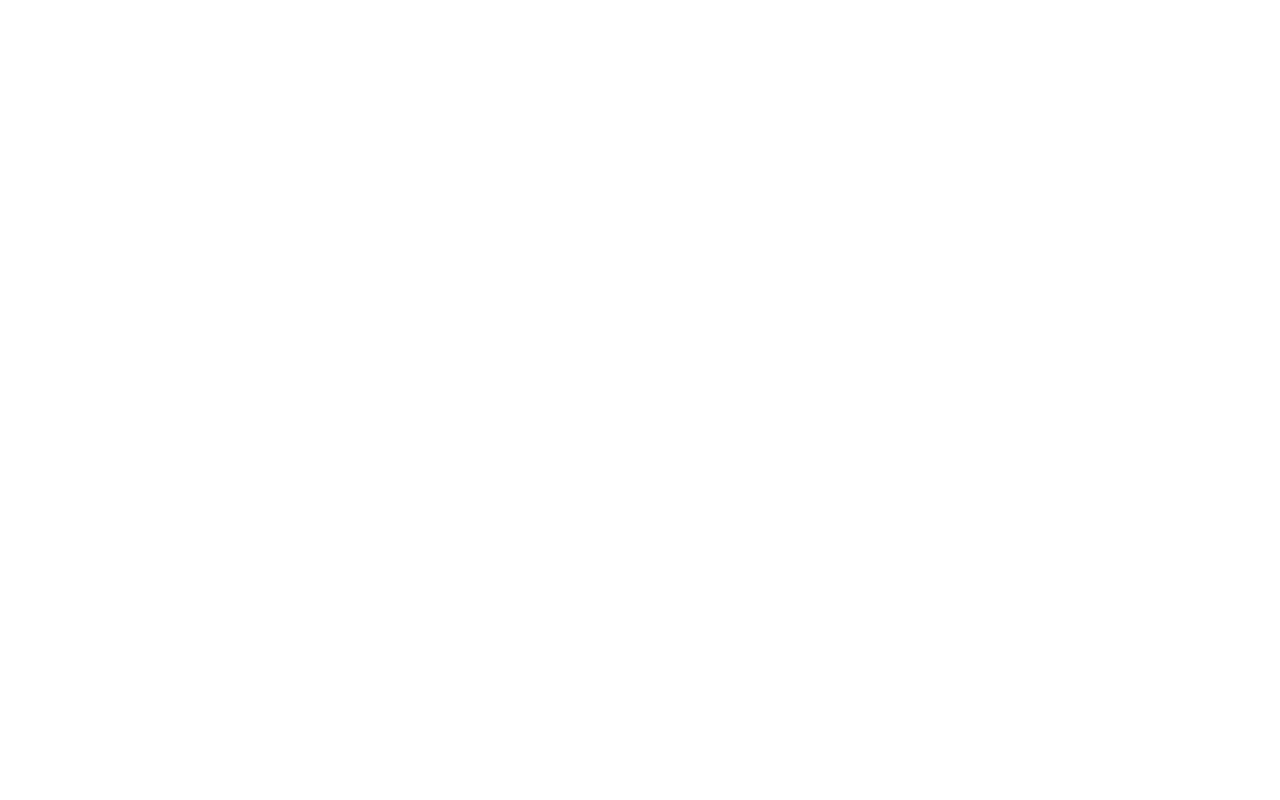
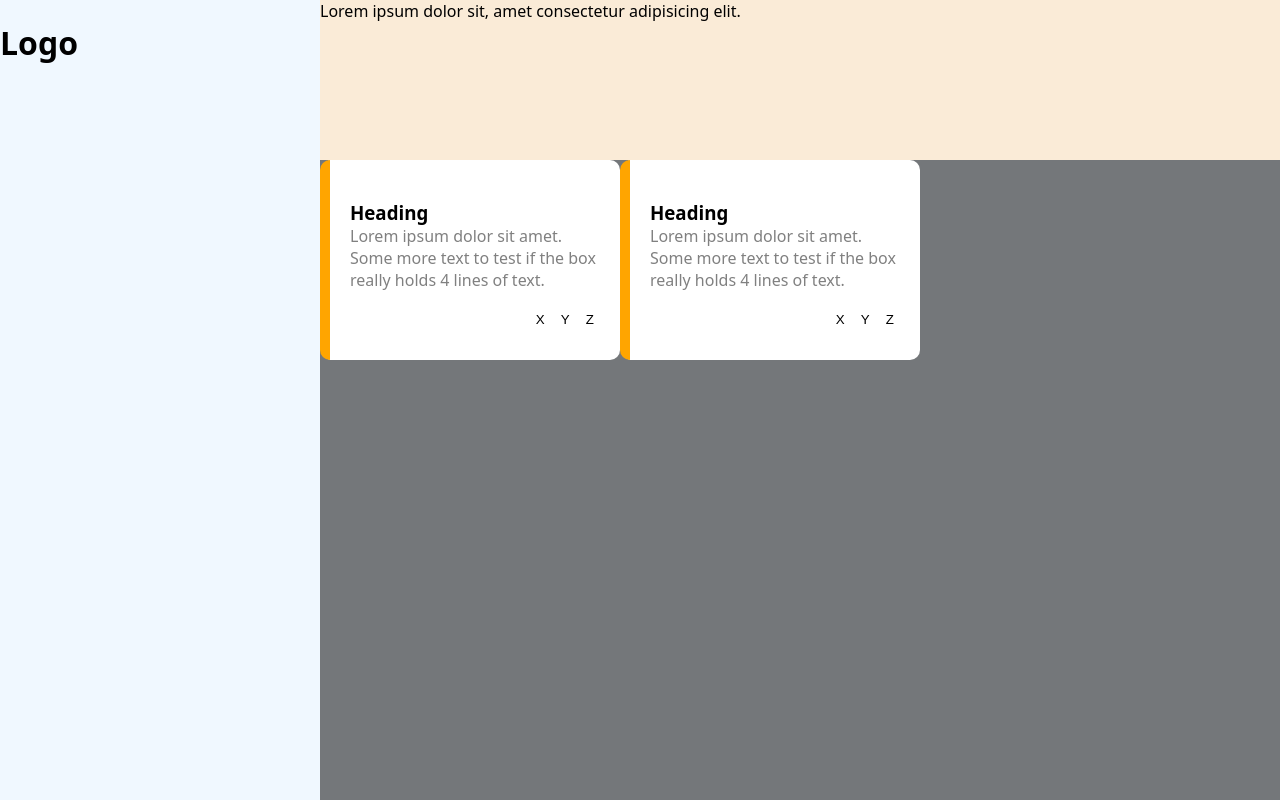
Before and after one commit to jan-c-nowak/admin-dashboard, a plain HTML site: page index.html in a window 1280 px wide. Drawn offline with Linux system fonts and the light colour scheme.

Commit message:
Add project card

```diff
--- a/index.html
+++ b/index.html
@@ -3,9 +3,40 @@
 <head>
     <meta charset="UTF-8">
     <meta name="viewport" content="width=device-width, initial-scale=1.0">
-    <title>Document</title>
+    <title>Admin View</title>
+    <link rel="stylesheet" href="style.css">
 </head>
 <body>
+    <div class="sidebar">
+        <h1>Logo</h1>
+        <nav>
 
+        </nav>
+    </div>
+    <header>
+        Lorem ipsum dolor sit, amet consectetur adipisicing elit.
+    </header>
+    <main>
+        <section class="projects">
+            <article class="card">
+                <h3>Heading</h3>
+                <p>Lorem ipsum dolor sit amet. Some more text to test if the box really holds 4 lines of text.</p>
+                <div class="card-controls">
+                    <button>X</button>
+                    <button>Y</button>
+                    <button>Z</button>
+                </div>
+            </article>
+            <article class="card">
+                <h3>Heading</h3>
+                <p>Lorem ipsum dolor sit amet. Some more text to test if the box really holds 4 lines of text.</p>
+                <div class="card-controls">
+                    <button>X</button>
+                    <button>Y</button>
+                    <button>Z</button>
+                </div>
+            </article>
+        </section>
+    </main>
 </body>
 </html>
--- a/style.css
+++ b/style.css
@@ -0,0 +1,55 @@
+body {
+    margin: 0;
+    padding: 0;
+    display: grid;
+    grid-template: 20vh 80vh / 25vw 75vw;
+    background-color: antiquewhite;
+
+    font-family: system-ui, -apple-system, BlinkMacSystemFont, 'Segoe UI', Roboto, Oxygen, Ubuntu, Cantarell, 'Open Sans', 'Helvetica Neue', sans-serif;
+}
+
+div.sidebar {
+    grid-row-start: 1;
+    grid-row-end: 3;
+    background-color: aliceblue;
+}
+
+main {
+    background-color: rgb(116, 119, 122);
+}
+
+/* Project / Card Section */
+
+section.projects {
+    display: grid;
+    grid-template: 200px 200px 200px / 300px 300px 300px;
+}
+article.card {
+    background-color: white;
+
+    padding: 40px 20px 40px 20px;
+
+    border-radius: 10px;
+    border-left: solid orange 10px;
+}
+
+article.card > h3 {
+    margin: 0;
+}
+article.card > p {
+    color: gray;
+    margin-top: 0;
+}
+
+div.card-controls > button {
+    border: none;
+    background-color: white;
+}
+
+div.card-controls {
+    float: right;
+
+    bottom: 0;
+}
+
+/* End */
```
Also changed, not shown: 1 other file.
